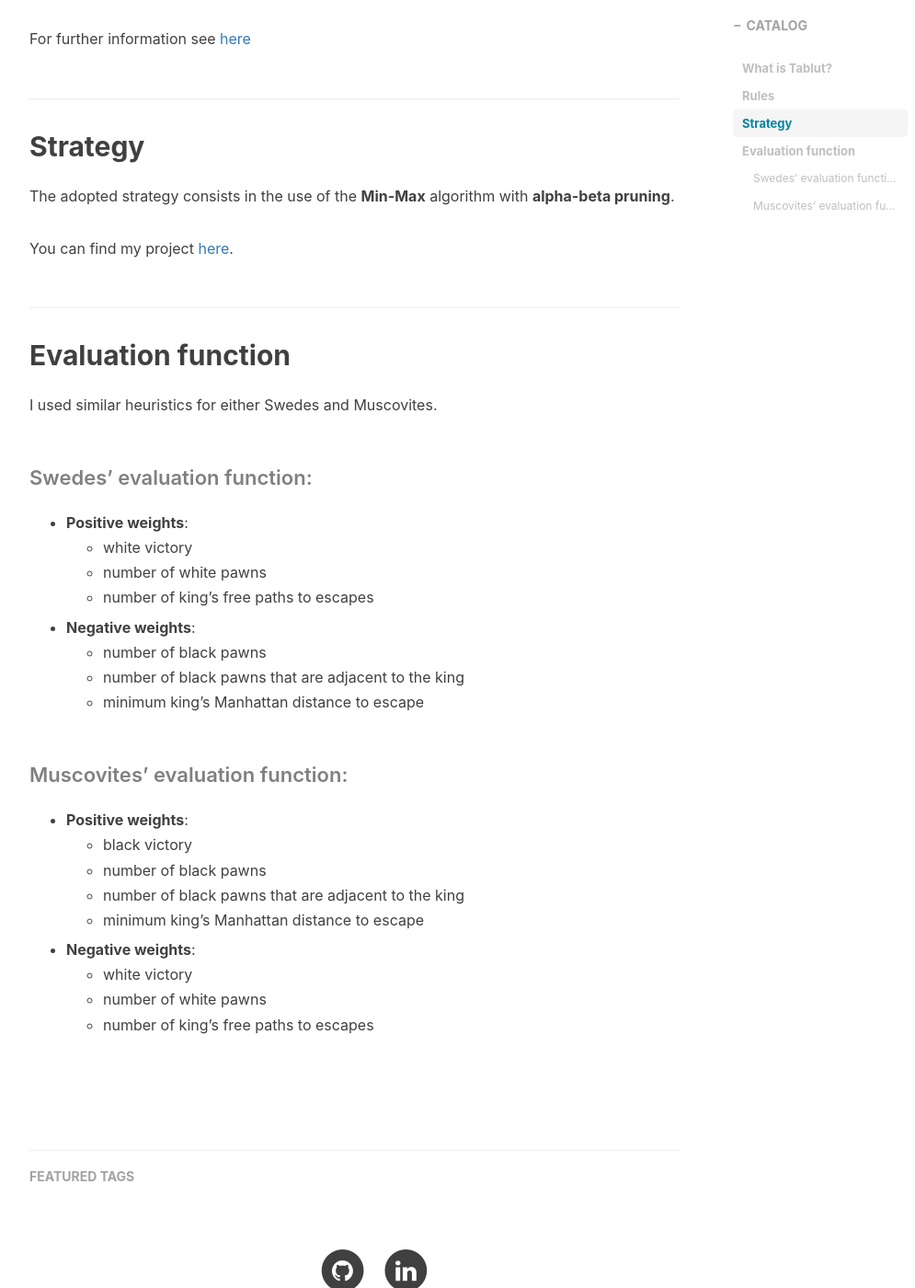
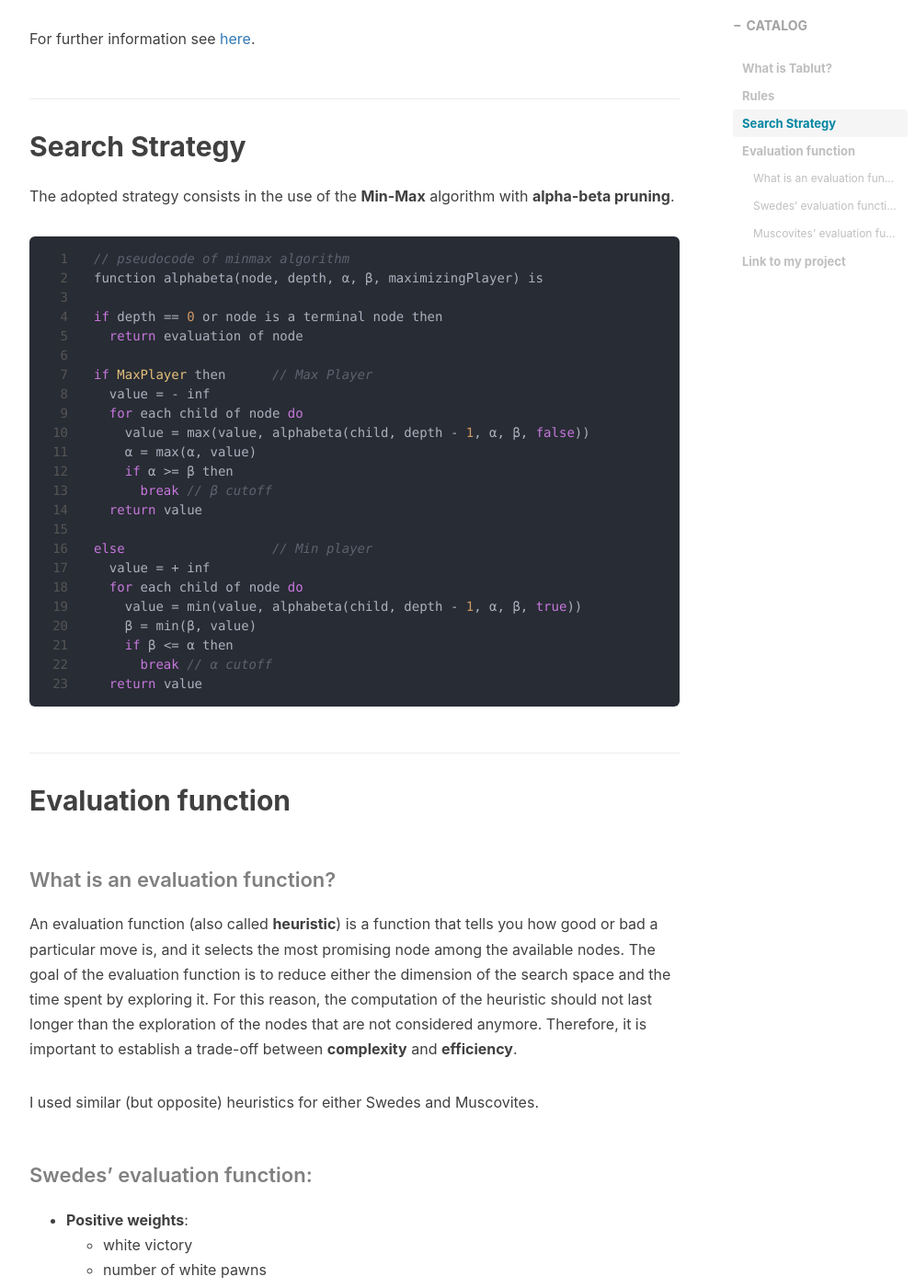
Before and after one commit to lucamarini22/lucamarini22.github.io, a Jekyll site: the page built from _posts/2020-11-02-maren-tablut-ai.md, in a window 1280 px wide and 1400 px high, scrolled down 1745 px. Shown: the whole window at 92% size, without its empty margins (233-1228 px from the left). Built offline with Jekyll 4.4.1, drawn with Linux system fonts in a browser that asks for light colours; nearby versions of some CDN libraries; comment, search, counter and statistics services are not loaded; some of the changed text lies outside the part shown.

Commit message:
update maren-tablut-ai post

````diff
--- a/_posts/2020-11-02-maren-tablut-ai.md
+++ b/_posts/2020-11-02-maren-tablut-ai.md
@@ -28,26 +29,54 @@ The above image shows the **initial configuration** of the board, where:
 
 ## Rules
 
-The main rules of Tablut are:
+The **main rules** of Tablut are the following:
 - any piece can move horizontally or verically, but not diagonally
 - no piece can ever pass over another piece in its path
 - a piece is captured if it is actively sorrounded by two opponent pieces in the same row or column (not diagonal)
 - if the king is near the castle, it has to be sorrounded by 3 enemies, while if it is inside the castle it has to be sorrounded by 4 Muscovites
 
-For further information see [here](https://en.wikipedia.org/wiki/Tafl_games)
+For further information see [here](https://en.wikipedia.org/wiki/Tafl_games).
 
 
 
-## Strategy
+## Search Strategy
 
 The adopted strategy consists in the use of the **Min-Max** algorithm with **alpha-beta pruning**.
 
-You can find my project [here](https://github.com/lucamarini22/TablutAI).
 
+```java
+// pseudocode of minmax algorithm
+function alphabeta(node, depth, α, β, maximizingPlayer) is
+
+if depth == 0 or node is a terminal node then
+  return evaluation of node
+
+if MaxPlayer then      // Max Player
+  value = - inf
+  for each child of node do
+    value = max(value, alphabeta(child, depth - 1, α, β, false))
+    α = max(α, value)
+    if α >= β then
+      break // β cutoff
+  return value
+
+else                   // Min player
+  value = + inf
+  for each child of node do
+    value = min(value, alphabeta(child, depth - 1, α, β, true))
+    β = min(β, value)
+    if β <= α then
+      break // α cutoff
+  return value
+```
 
 ## Evaluation function
 
-I used similar heuristics for either Swedes and Muscovites.
+#### What is an evaluation function?
+
+An evaluation function (also called **heuristic**) is a function that tells you how good or bad a particular move is, and it selects the most promising node among the available nodes. The goal of the evaluation function is to reduce either the dimension of the search space and the time spent by exploring it. For this reason, the computation of the heuristic should not last longer than the exploration of the nodes that are not considered anymore. Therefore, it is important to establish a trade-off between **complexity** and **efficiency**.
+
+I used similar (but opposite) heuristics for either Swedes and Muscovites.
 
 #### Swedes' evaluation function:
 
@@ -73,3 +102,8 @@ I used similar heuristics for either Swedes and Muscovites.
 	- white victory
 	- number of white pawns
 	- number of king's free paths to escapes
+
+
+## Link to my project
+
+You can find my project [here](https://github.com/lucamarini22/TablutAI).
````
Also changed, not shown: other parts of _posts/2020-11-02-maren-tablut-ai.md (+1 -0 lines).
